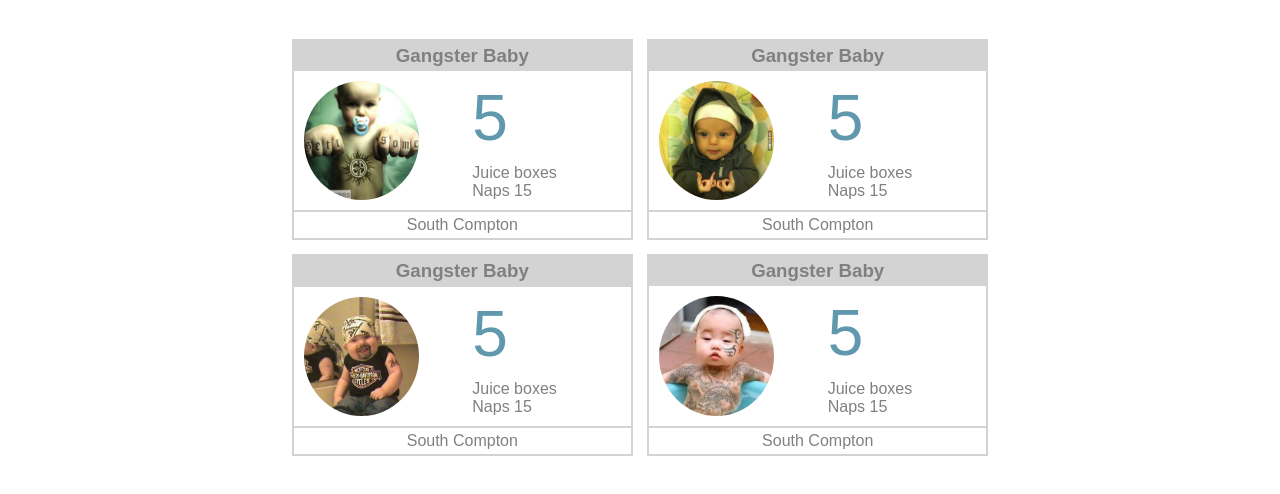
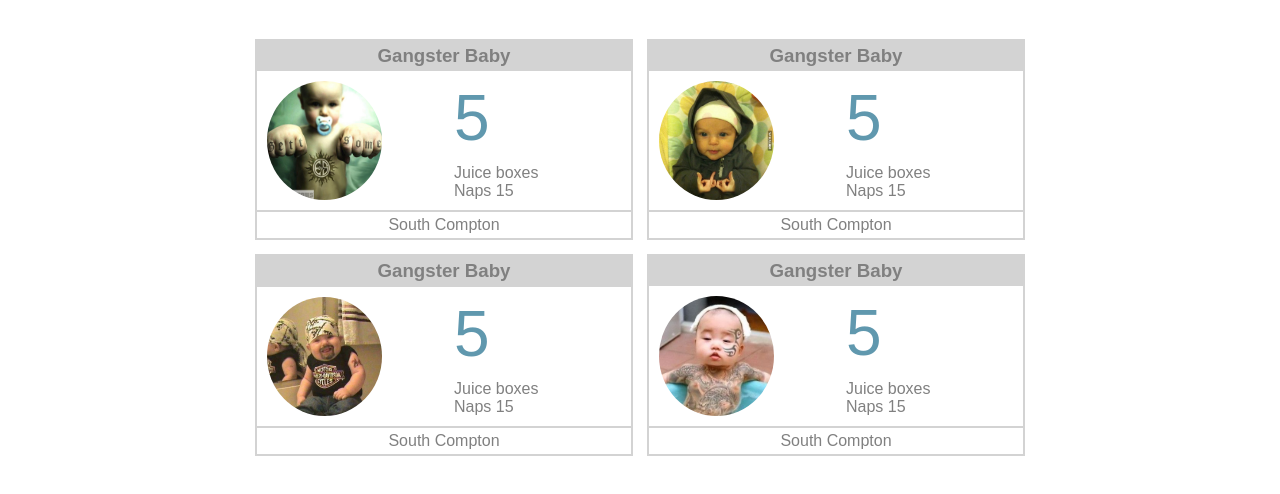
Before and after one commit to tbrandle/tbrandle.github.io, a plain HTML site: page index.html in a window 1280 px wide. Shown: the part 172-666 px from the top of the page. Drawn offline with Linux system fonts and the light colour scheme; a small style sheet from the web is missing.

Commit message:
Change max width for card container on media queries

```diff
--- a/main.css
+++ b/main.css
@@ -69,7 +69,7 @@ nav {
   justify-content: center;
   flex-wrap: wrap;
   width: 75%;
-  max-width: 778px;
+  /*max-width: 778px;*/
   margin: 58px auto;
 }
 
@@ -156,4 +156,9 @@ nav {
       width: 31px;
       padding: 0 38px;
     }
+
+    .card-container{
+      width: 100%;
+      max-width: 900px;
+    }
 }
```
